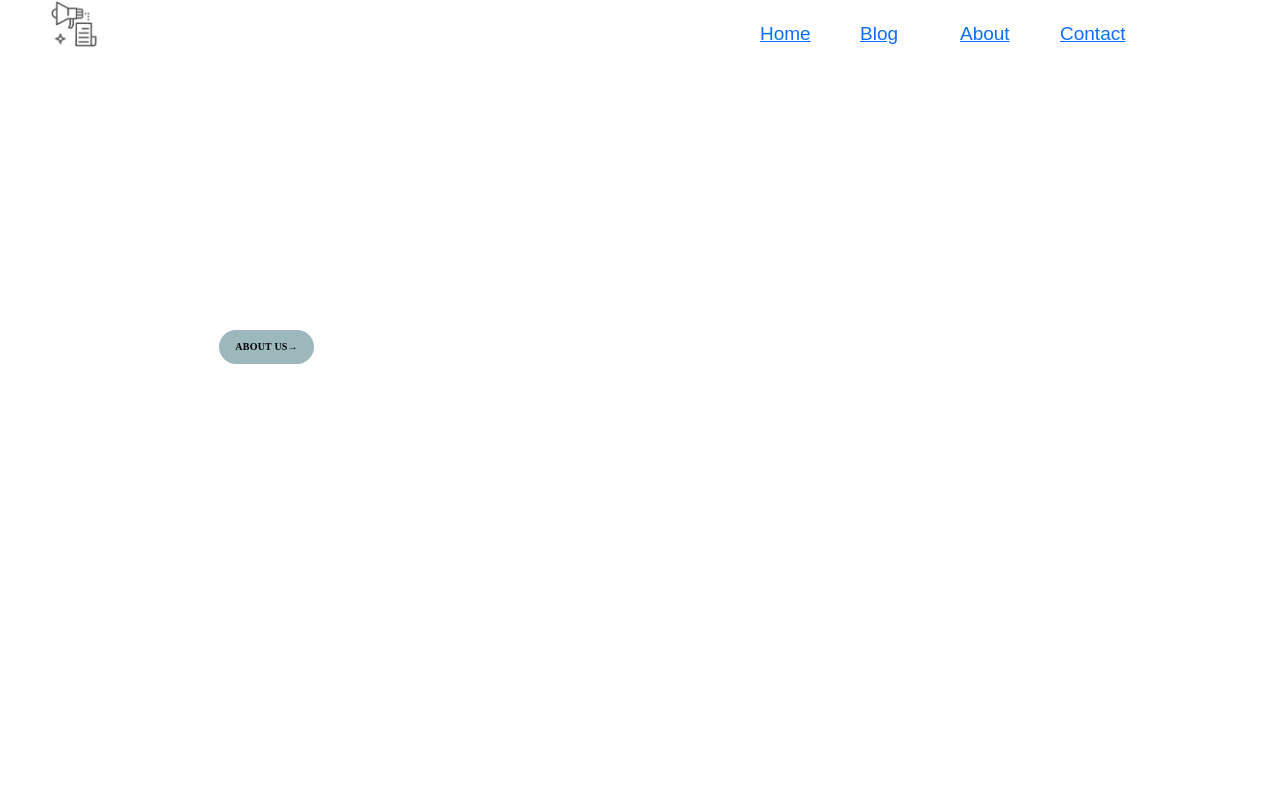
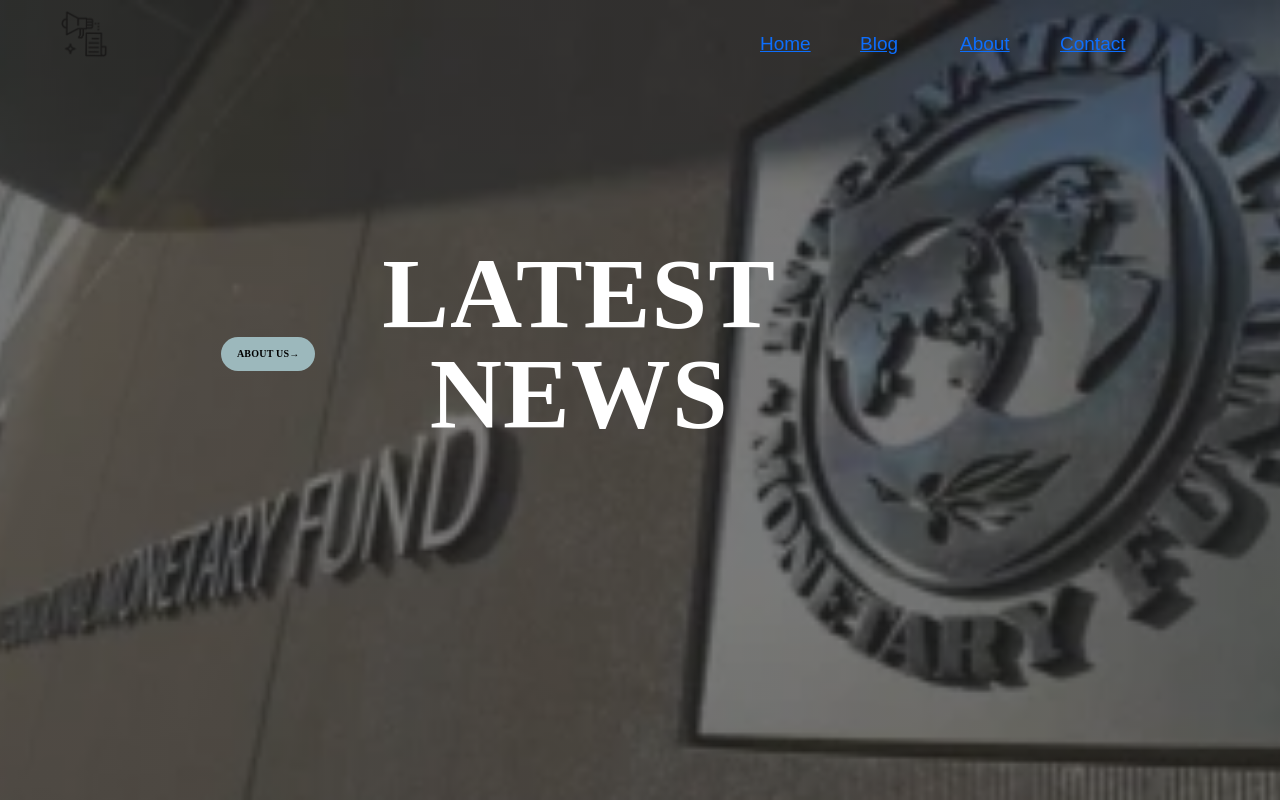
Before and after one commit to CreativeBlac/latest-news, a plain HTML site: page blog-folder/blogs2.html in a window 1280 px wide. Shown: the top 800 px of the page. Drawn offline with nearby package versions, Linux system fonts and the light colour scheme.

Commit message:
Update blogs2.html

```diff
--- a/blog-folder/blogs2.html
+++ b/blog-folder/blogs2.html
@@ -19,7 +19,7 @@
 
 <body>
 
-    <header class="blog-image2">
+    <header class="blogs-image2">
         <nav>
             <ul class="real-header">
                 <li class="header1">
```
